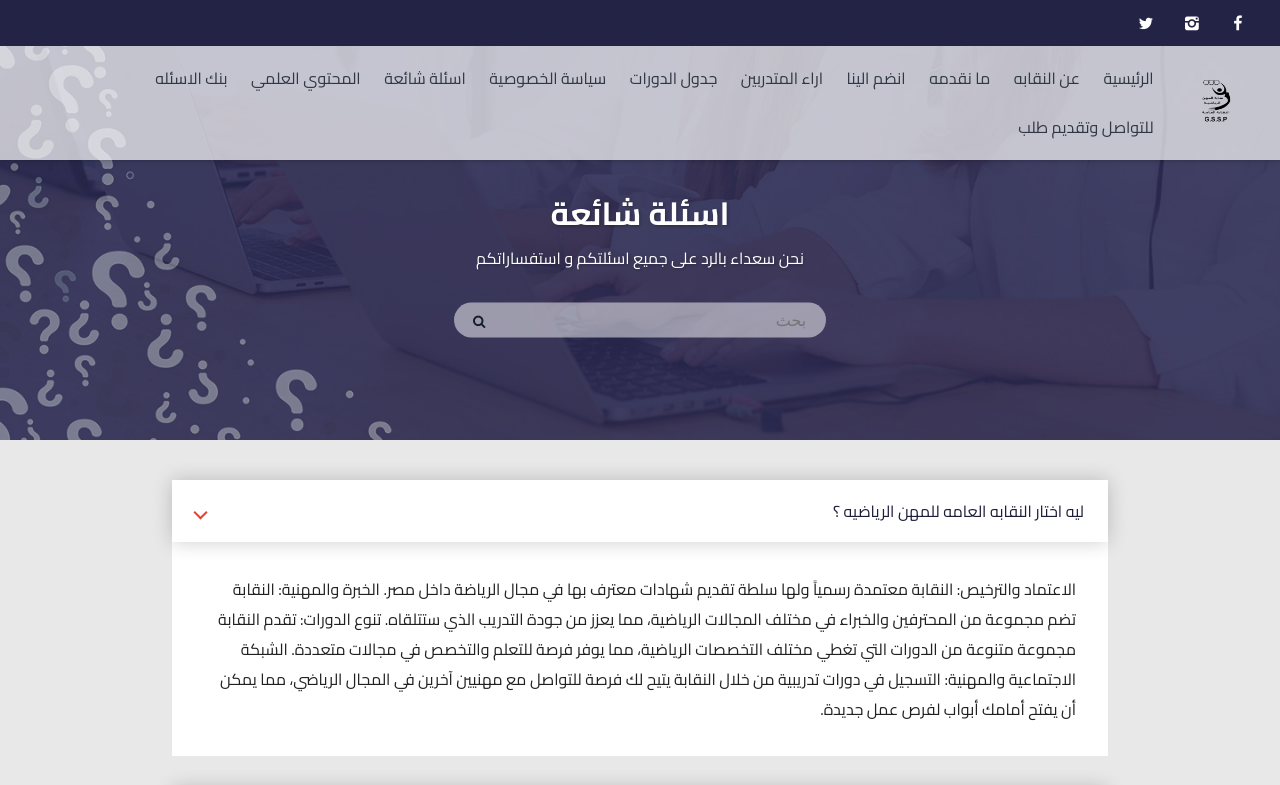
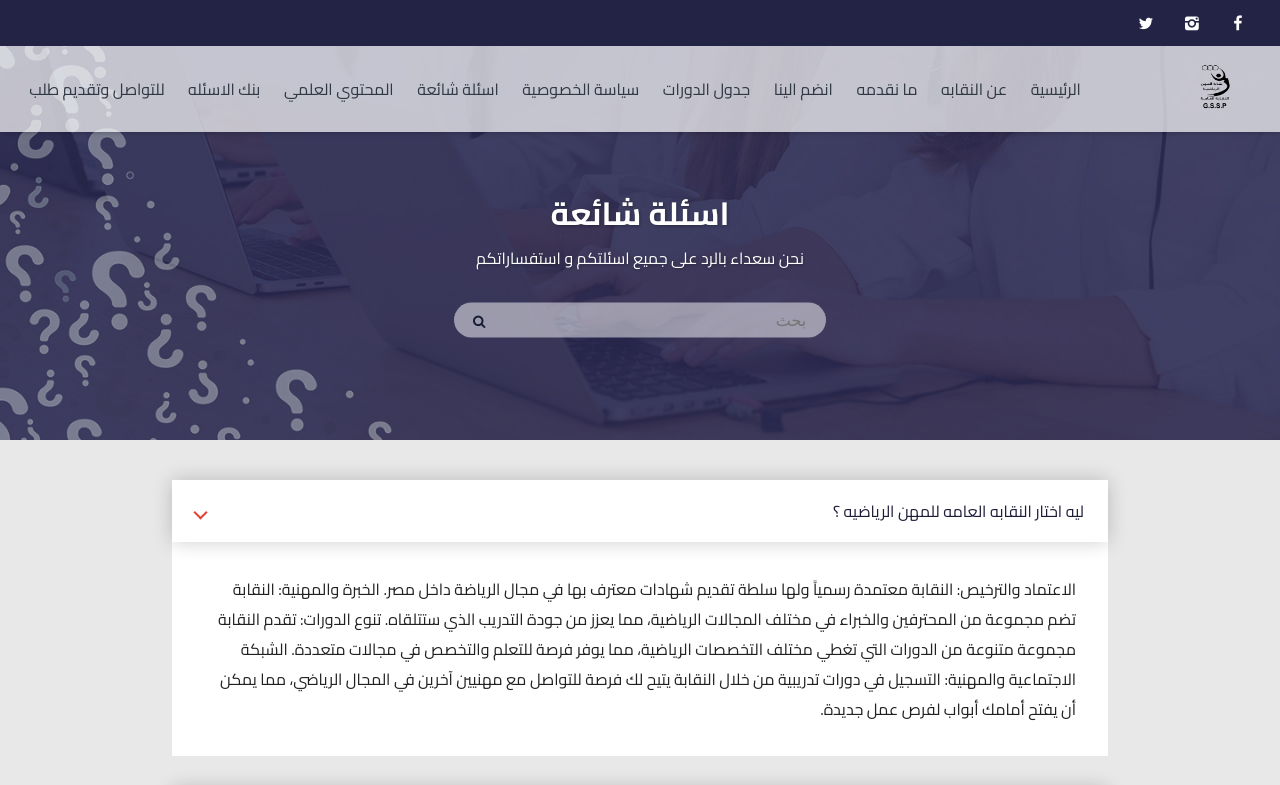
Before and after one commit to alaamohamed121/neqaba-website, a plain HTML site: page faq.html in a window 1280 px wide. Shown: the top 785 px of the page. Drawn offline with Linux system fonts and the light colour scheme.

Commit message:
Update faq.html

```diff
--- a/faq.html
+++ b/faq.html
@@ -69,7 +69,6 @@
                   <li class="menu-item"><a href="index.html#about">عن النقابه</a></li>
                   <li class="menu-item"><a href="index.html#services">ما نقدمه</a></li>
                   <li class="menu-item"><a href="index.html#join-us">انضم الينا</a></li>
-                  <li class="menu-item"><a href="index.html#testimonials">اراء المتدربين</a></li>
                   <li class="menu-item"><a href="courses.html">جدول الدورات</a></li>
                   <li class="menu-item"><a href="privacy-policy.html">سياسة الخصوصية</a></li>
                   <li class="menu-item"><a href="faq.html">اسئلة شائعة</a></li>
```
